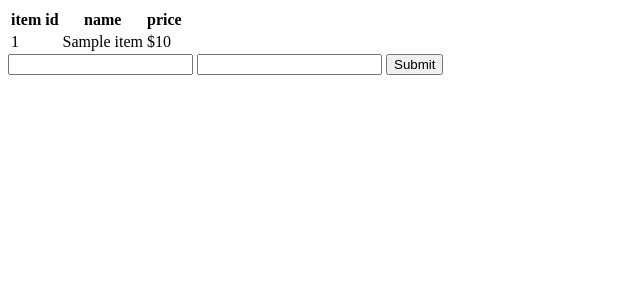
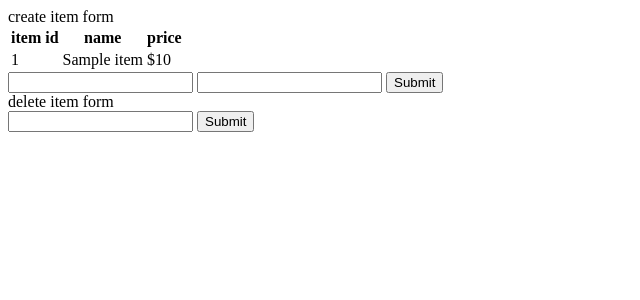
Before and after one commit to Pratawala/ApplicationSecurity, a Flask app: template templates/admin/manage.html in a window 1280 px wide. Shown: the top 300 px of the page, without its empty margins (0-640 px from the left). Run offline with Flask 2, Linux system fonts and the light colour scheme; the template is opened without the code that fills it: most values are stand-ins (such as "Sample title", 1, 10 or a date in 2020); parts of the project's set-up code (start-up, migrations or seed data) failed here and were passed over.

Commit message:
Add files via upload

```diff
--- a/templates/admin/manage.html
+++ b/templates/admin/manage.html
@@ -17,11 +17,17 @@
   <td>${{item["price"]}}</td>
   </tr>
 {% endfor %}
+create item form
 </table>
 <form action="/admin/api/add_item" method="get">
 <input type="text" name="name">
 <input type="number" name="price">
 <input type="submit">
 </form>
+delete item form
+<form action="/admin/api/delete_item" method="get">
+<input type="text" name="item_id">
+<input type="submit">
+</form>
 </body>
 </html>
```
